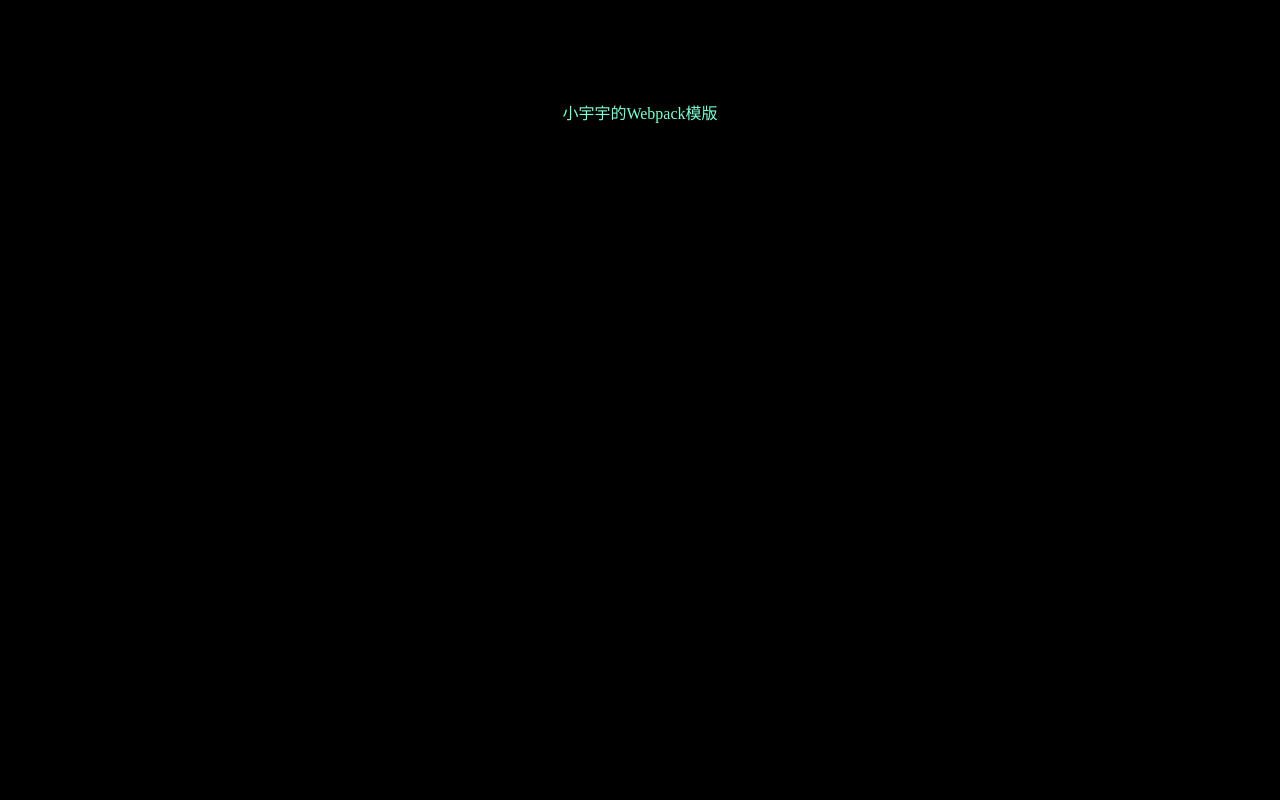
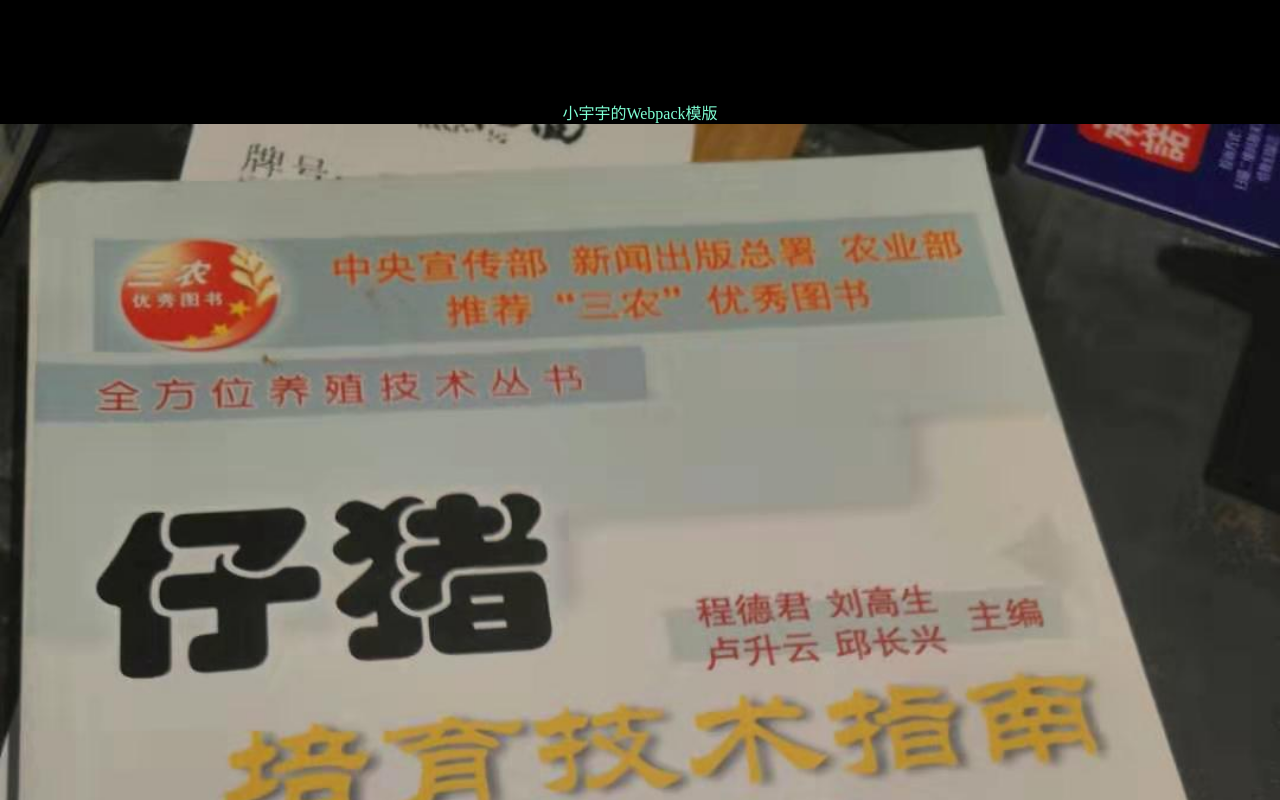
Before and after one commit to Francis1024/Webpack, a website built with webpack: page WebpackTemplate/public/index.html in a window 1280 px wide. Shown: the top 800 px of the page. Built offline with nearby package versions, Linux system fonts and the light colour scheme.

Commit message:
<feat>(<data>):封装添加图片<add>

```diff
--- a/WebpackTemplate/src/css/index.scss
+++ b/WebpackTemplate/src/css/index.scss
@@ -6,7 +6,9 @@
 body {
   background-color: #000;
 }
-
+img {
+  width: 100%;
+}
 div {
   padding-top: 100px;
   color: aquamarine;
--- a/WebpackTemplate/src/index.js
+++ b/WebpackTemplate/src/index.js
@@ -1,4 +1,8 @@
 import "./css/index.scss";
+import imgUrl from "./images/123.jpg";
+/**
+ * @function component 添加div组件
+ */
 function component() {
   var element = document.createElement("div");
 
@@ -8,3 +12,13 @@
 }
 
 document.body.appendChild(component());
+/**
+ * @function addImg 添加图片
+ */
+function addImg() {
+  var img = document.createElement("img");
+  img.src = imgUrl;
+  return img;
+}
+
+document.body.appendChild(addImg());
```
Also changed, not shown: README.md, WebpackTemplate/src/images/123.jpg (added).
